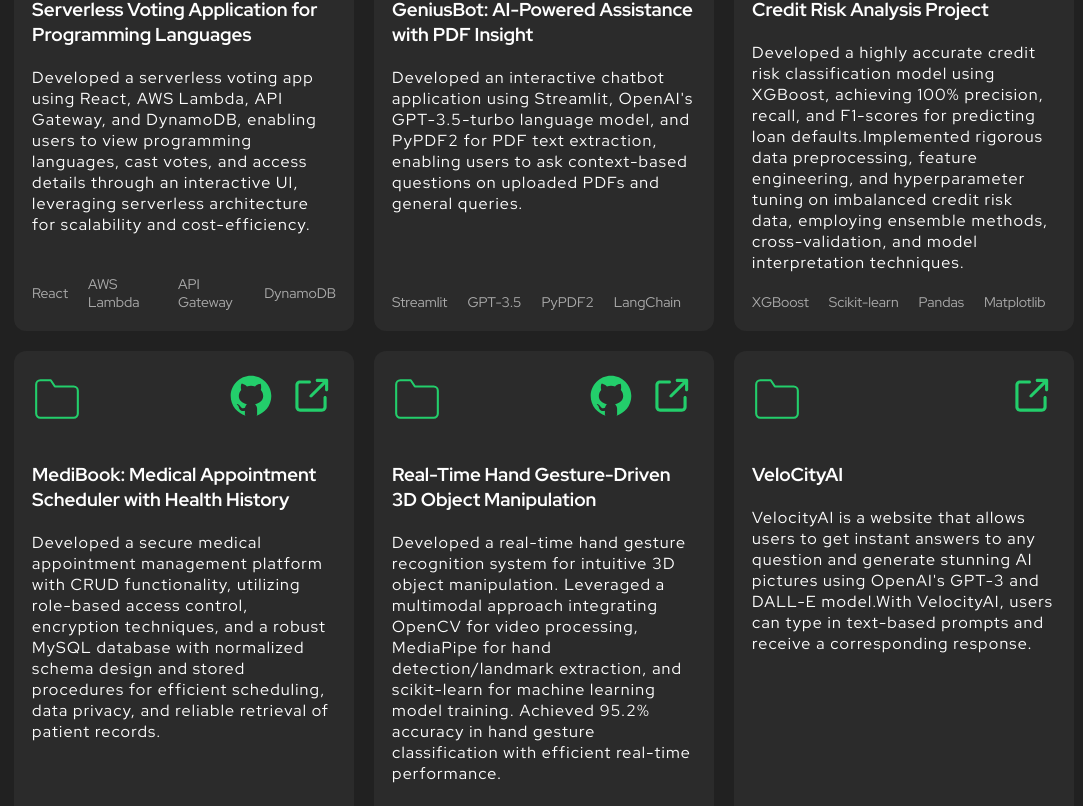
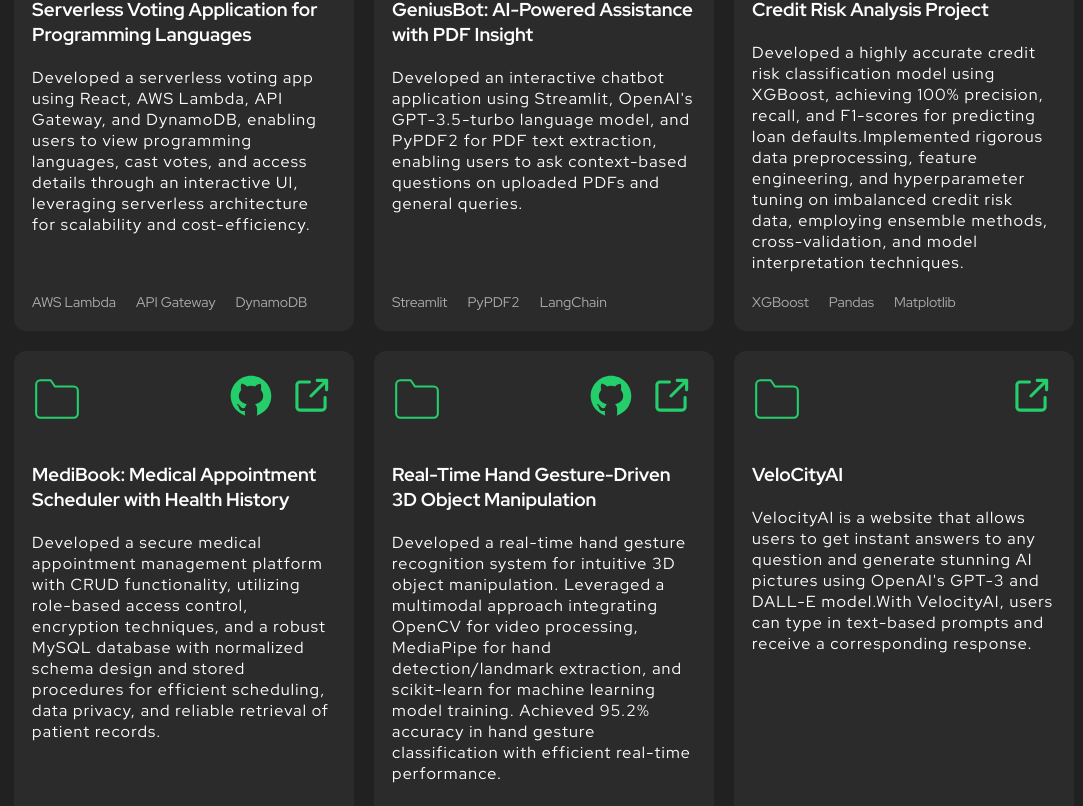
Before and after one commit to CodeVinayak/Portfolio-v2, a React (Create React App) app: page / in a window 1280 px wide. Shown: the part 957-1763 px from the top of the page, without its empty margins (96-1179 px from the left). Built offline with nearby package versions, Linux system fonts and the light colour scheme.

Commit message:
Update Project.tsx

```diff
--- a/src/components/Project/Project.tsx
+++ b/src/components/Project/Project.tsx
@@ -26,7 +26,7 @@ export function Project() {
               <h3>Serverless Voting Application for Programming Languages</h3>
               <p> Developed a serverless voting app using React, AWS Lambda, API Gateway, and DynamoDB, enabling users to view programming languages, cast votes, and access details through an interactive UI, leveraging serverless architecture for scalability and cost-efficiency. </p>
             </div>
-            <footer> <ul className="tech-list"> <li>React</li> <li>AWS Lambda</li> <li>API Gateway</li> <li>DynamoDB</li> </ul> </footer>
+            <footer> <ul className="tech-list"> <li>AWS Lambda</li> <li>API Gateway</li> <li>DynamoDB</li> </ul> </footer>
           </div>
         </ScrollAnimation>
 
@@ -50,7 +50,6 @@ export function Project() {
             <footer>
               <ul className="tech-list">
                 <li>Streamlit</li>
-                <li>GPT-3.5</li>
                 <li>PyPDF2</li>
                 <li>LangChain</li>
               </ul>
@@ -83,7 +82,6 @@ export function Project() {
             <footer>
               <ul className="tech-list">
                 <li>XGBoost</li>
-                <li>Scikit-learn</li>
                 <li>Pandas</li>
                 <li>Matplotlib</li>
               </ul>
```
